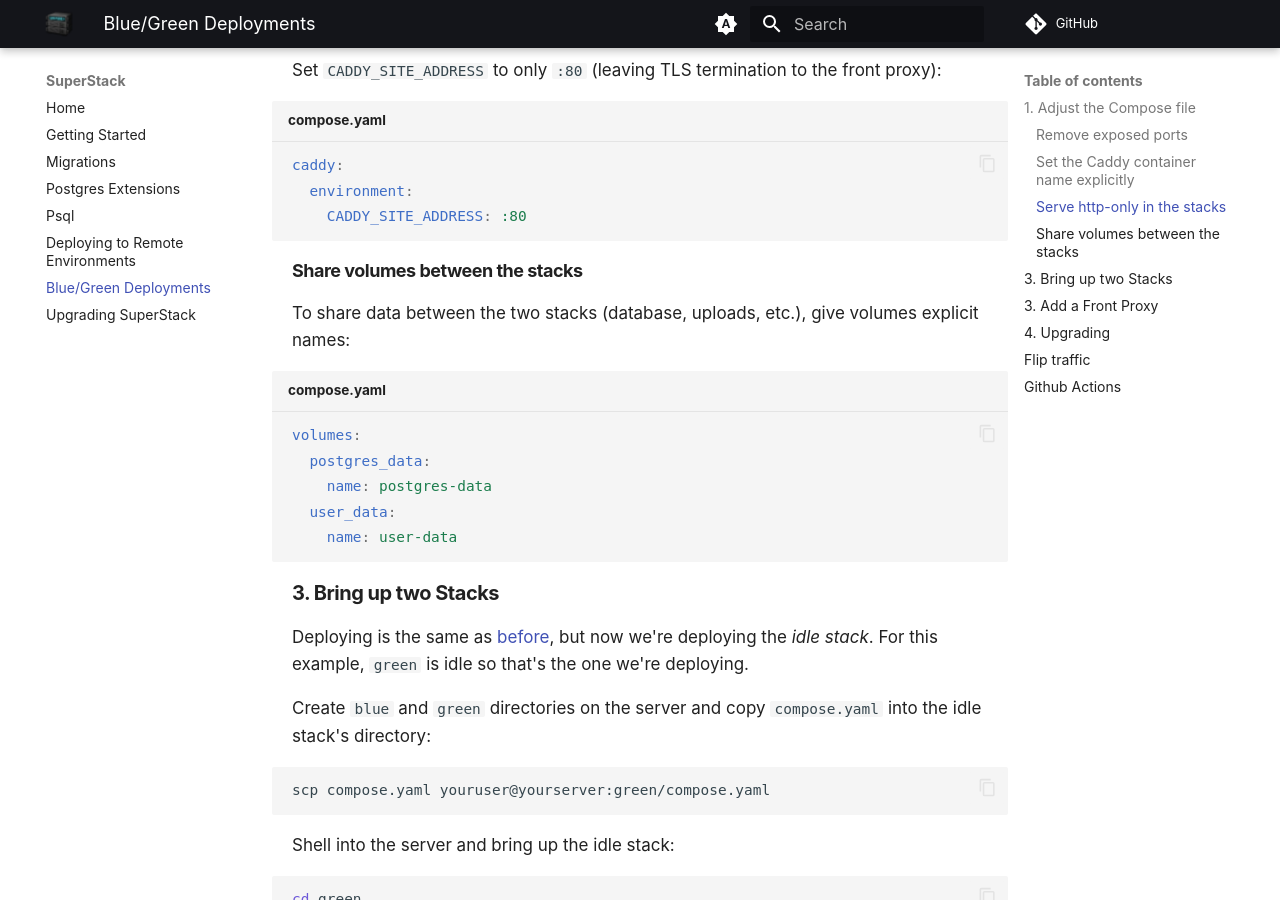
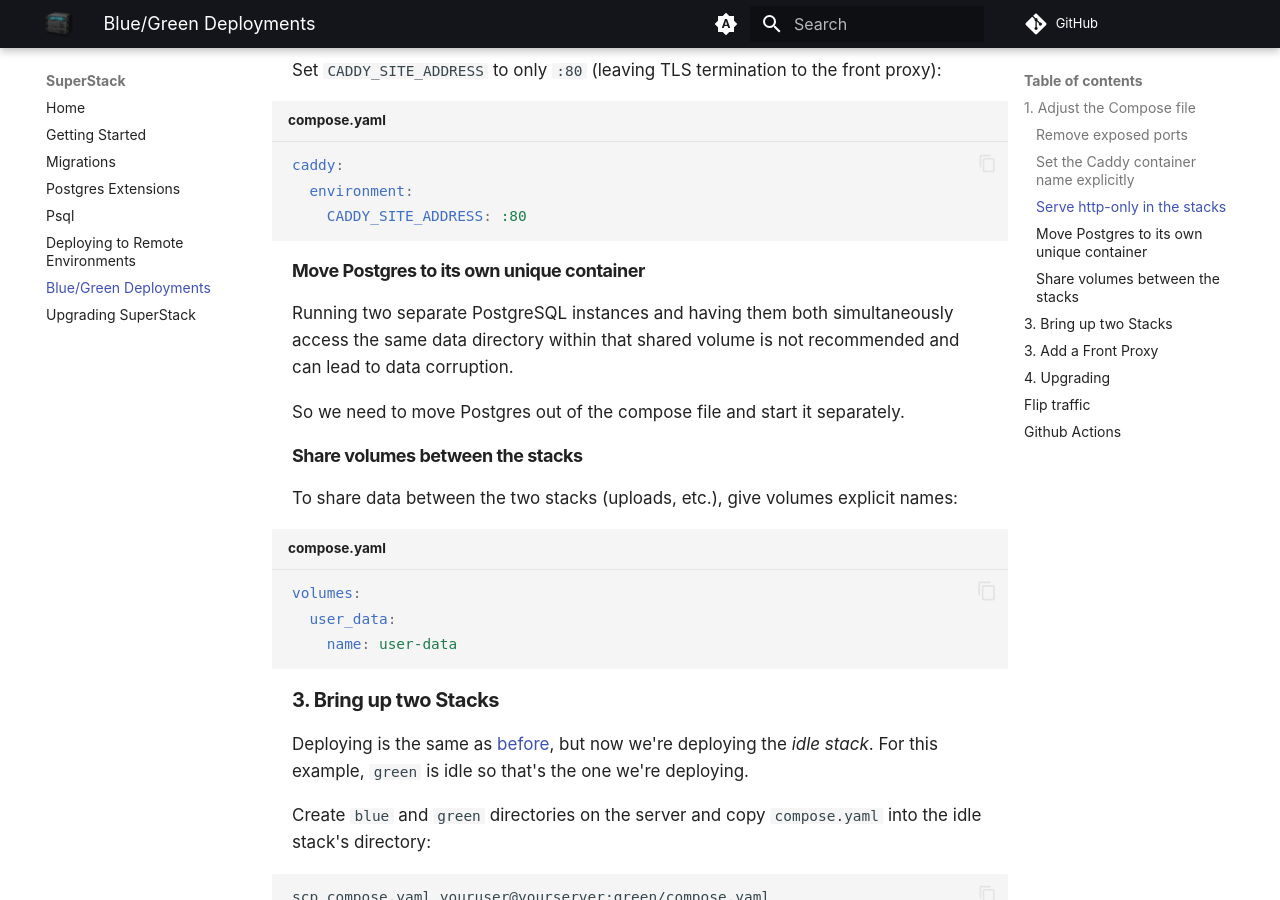
Before and after one commit to explodinglabs/superstack.docs, an MkDocs documentation site: the page built from docs/bluegreen.md, in a window 1280 px wide and 900 px high, scrolled down 1082 px. Built offline with MkDocs 1.6.1 and Material for MkDocs 9.7.7, drawn with Linux system fonts in a browser that asks for light colours; comment, search, counter and statistics services are not loaded.

Commit message:
Update bluegreen docs

````diff
--- a/docs/bluegreen.md
+++ b/docs/bluegreen.md
@@ -33,15 +33,21 @@ caddy:
     CADDY_SITE_ADDRESS: :80
 ```
 
+### Move Postgres to its own unique container
+
+Running two separate PostgreSQL instances and having them both simultaneously
+access the same data directory within that shared volume is not recommended and
+can lead to data corruption.
+
+So we need to move Postgres out of the compose file and start it separately.
+
 ### Share volumes between the stacks
 
-To share data between the two stacks (database, uploads, etc.), give volumes
-explicit names:
+To share data between the two stacks (uploads, etc.), give volumes explicit
+names:
 
 ```yaml title="compose.yaml"
 volumes:
-  postgres_data:
-    name: postgres-data
   user_data:
     name: user-data
 ```
````
